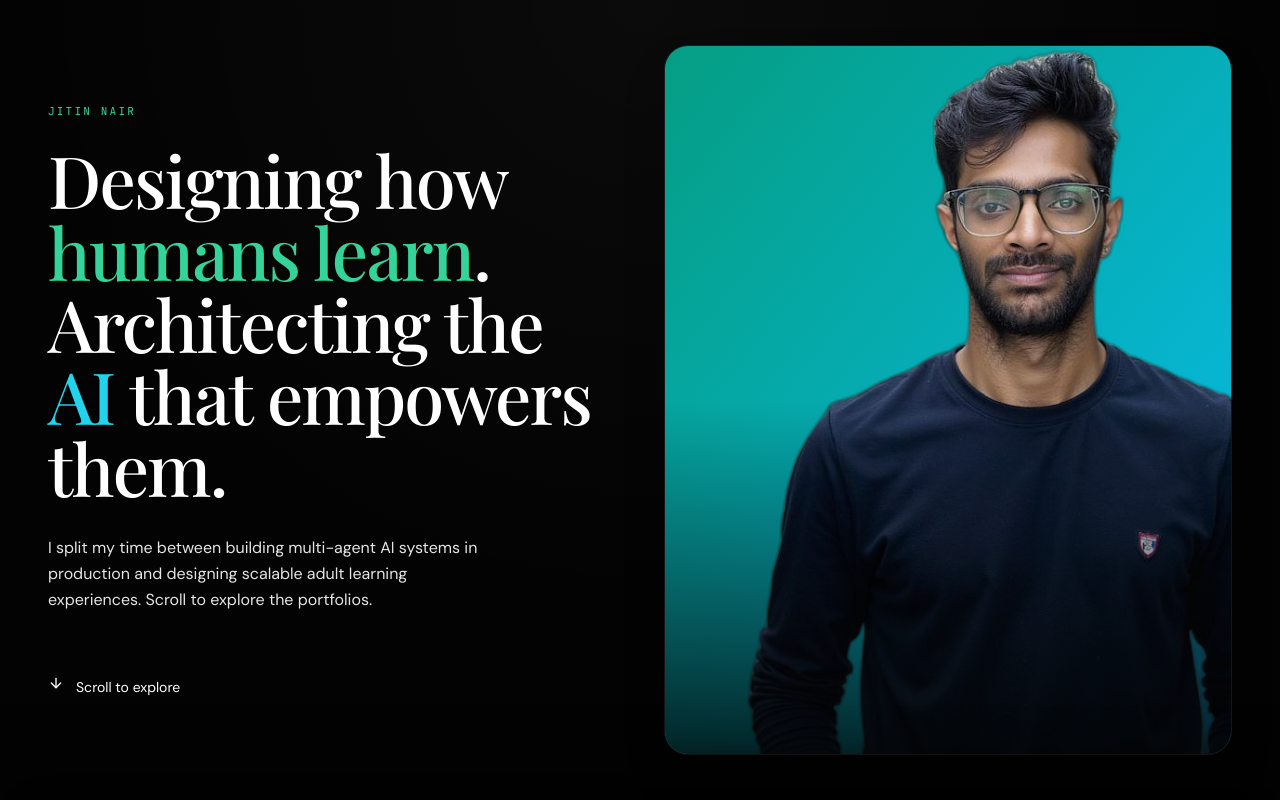
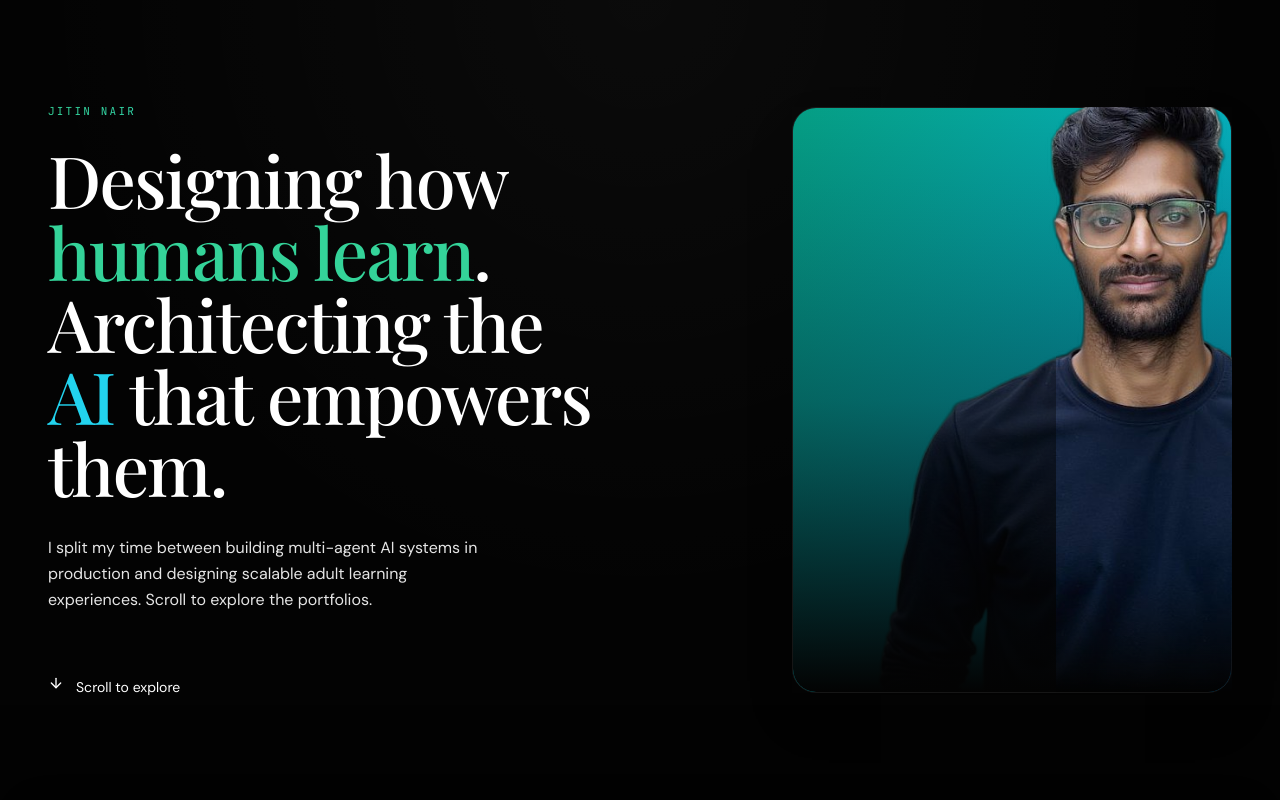
Before and after one commit to notjitin-1994/jitin-nair-portfolio, a Next.js app: page / in a window 1280 px wide. Shown: the top 800 px of the page. Built offline with nearby package versions, Linux system fonts and the light colour scheme.

Commit message:
Allow landing page portrait to bleed out on the right

```diff
--- a/app/components/landing/ChooserHero.tsx
+++ b/app/components/landing/ChooserHero.tsx
@@ -99,13 +99,15 @@ function ParallaxPortrait({ src }: { src: string }) {
       ref={ref}
       onPointerMove={onMove}
       onPointerLeave={onLeave}
-      className="absolute inset-0 lg:relative lg:aspect-[4/5] lg:w-full"
+      className="absolute inset-0 lg:relative lg:aspect-[3/4] lg:w-full lg:max-w-[440px]"
       style={{ perspective: 1200 }}
     >
       <motion.div
         style={{ rotateX, rotateY, transformStyle: "preserve-3d" }}
-        className="relative h-full w-full overflow-hidden lg:shadow-2xl lg:rounded-[24px] lg:border lg:border-white/[0.08]"
+        className="relative h-full w-full lg:shadow-2xl"
       >
+        {/* Base Layer: Clipped container with gradient and Base Image */}
+        <div className="absolute inset-0 overflow-hidden lg:rounded-[24px] lg:border lg:border-white/[0.08]">
           <div className="absolute inset-0 bg-gradient-to-br from-emerald-600 via-cyan-500 to-blue-700 bg-[length:200%_200%]" style={{ animation: "gradient-shift 8s ease infinite" }}>
             <style>{`
               @keyframes gradient-shift {
@@ -114,19 +116,42 @@ function ParallaxPortrait({ src }: { src: string }) {
                 100% { background-position: 0% 50%; }
               }
             `}</style>
+          </div>
+
           <Image
             src={src}
             alt="Jitin Nair"
             fill
             priority
             sizes="(max-width: 1024px) 100vw, 500px"
-            className="object-cover scale-[1.05] transition-all duration-700 lg:hover:scale-100"
+            className="object-cover scale-[1.12] transition-all duration-700 translate-x-[8%] lg:translate-x-[12%] lg:scale-[1.18]"
             style={{ objectPosition: "center 15%" }}
           />
+
           {/* Mobile dark overlay */}
           <div className="absolute inset-0 bg-black/75 lg:hidden" />
           {/* Desktop gradient */}
-          <div className="absolute inset-0 bg-gradient-to-t from-[#030303]/80 via-transparent to-transparent hidden lg:block" />
+          <div className="absolute inset-0 bg-gradient-to-t from-[#030303] via-[#030303]/40 to-transparent hidden lg:block" />
+        </div>
+
+        {/* Pop-out Layer: Same image but allowed to bleed on the right side */}
+        <div
+          className="absolute inset-0 pointer-events-none hidden lg:block"
+          style={{
+            clipPath: "polygon(60% -20%, 150% -20%, 150% 120%, 60% 120%)",
+            maskImage: "linear-gradient(to top, transparent 0%, black 20%, black 100%)",
+            WebkitMaskImage: "linear-gradient(to top, transparent 0%, black 20%, black 100%)"
+          }}
+        >
+          <Image
+            src={src}
+            alt="Jitin Nair Popout"
+            fill
+            priority
+            sizes="(max-width: 1024px) 100vw, 500px"
+            className="object-cover scale-[1.12] transition-all duration-700 translate-x-[8%] lg:translate-x-[12%] lg:scale-[1.18]"
+            style={{ objectPosition: "center 15%" }}
+          />
         </div>
       </motion.div>
     </div>
```
Lines whose indentation alone changed are shown as unchanged.
